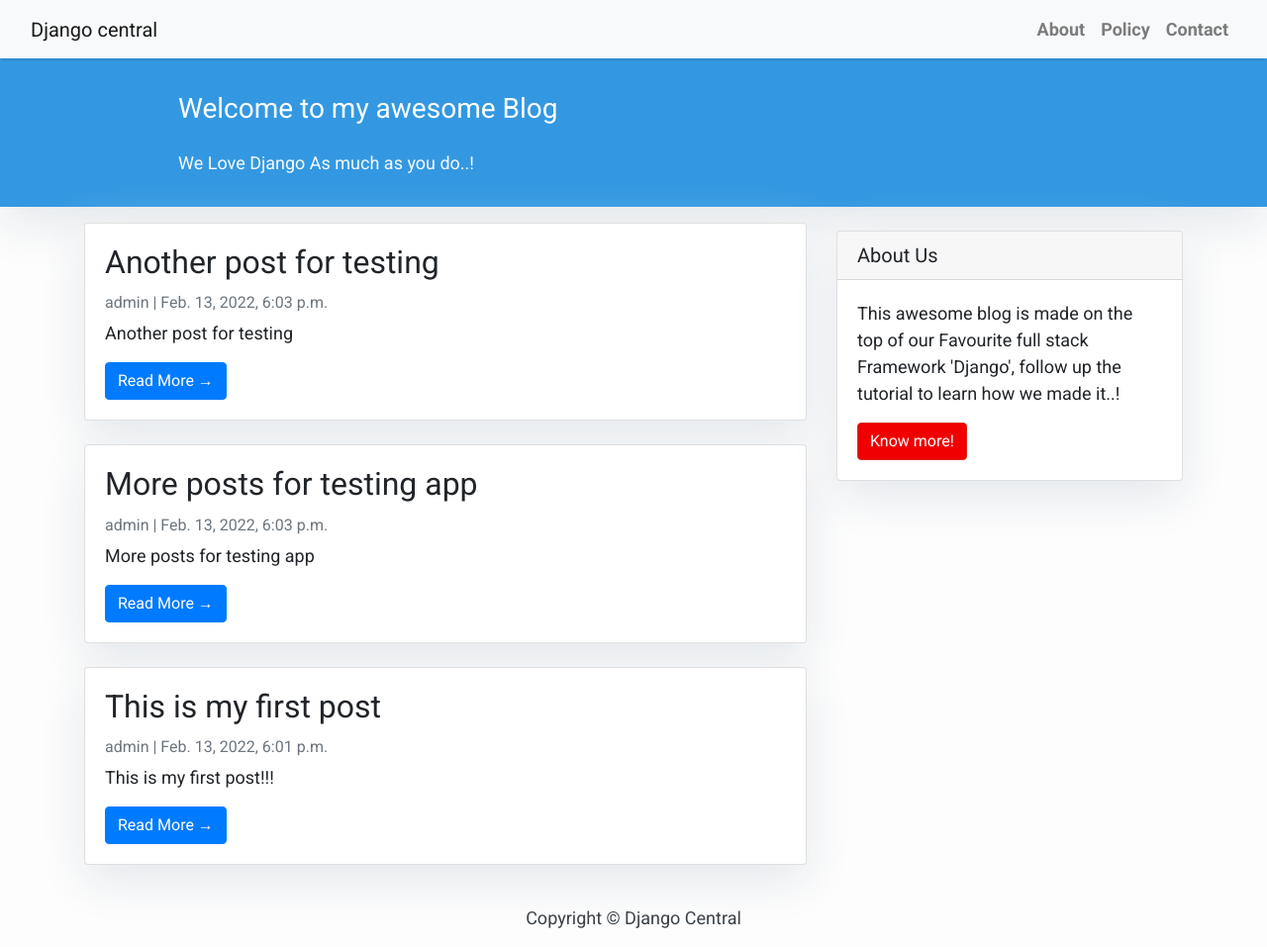
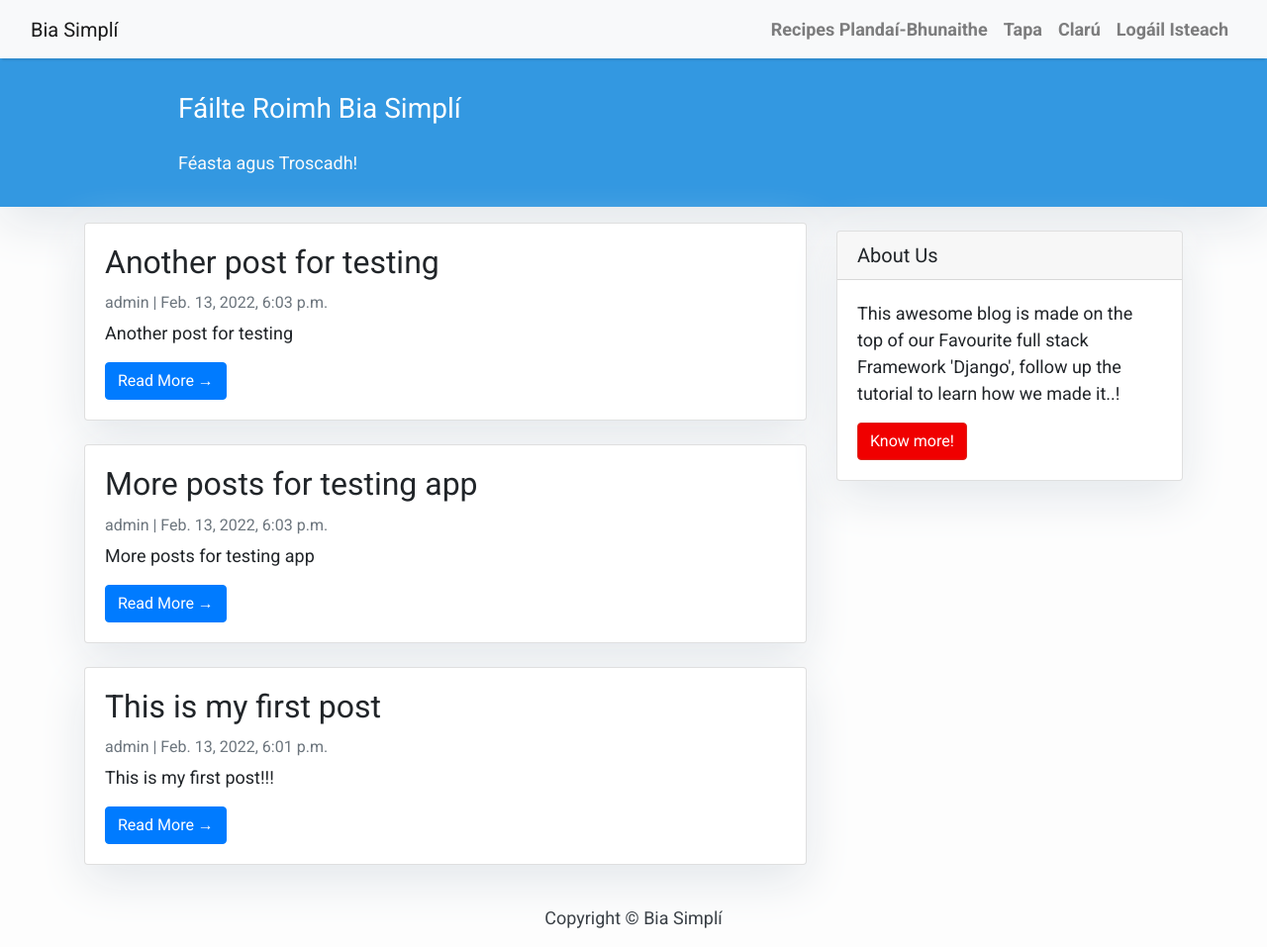
Before and after one commit to Amzzy78/blog-build, a Django app: page / in a window 1280 px wide. Shown: the whole page at 99% size. Run offline with Django 3.2, Linux system fonts and the light colour scheme; data comes from the database, SQL or seed files in the repository; some libraries are stand-ins or nearby versions.

Commit message:
Customize html templates

```diff
--- a/templates/base.html
+++ b/templates/base.html
@@ -2,7 +2,7 @@
 <html>
 
     <head>
-        <title>Django Central</title>
+        <title>Bia Simplí</title>
         <link href="https://fonts.googleapis.com/css?family=Roboto:400,700" rel="stylesheet">
         <meta name="google" content="notranslate" />
         <meta name="viewport" content="width=device-width, initial-scale=1" />
@@ -37,7 +37,7 @@
         <!-- Navigation -->
         <nav class="navbar navbar-expand-lg navbar-light bg-light shadow" id="mainNav">
             <div class="container-fluid">
-                <a class="navbar-brand" href="{% url 'home' %}">Django central</a>
+                <a class="navbar-brand" href="{% url 'home' %}">Bia Simplí</a>
                 <button class="navbar-toggler navbar-toggler-right" type="button" data-toggle="collapse" data-target="#navbarResponsive"
                     aria-controls="navbarResponsive" aria-expanded="false" aria-label="Toggle navigation">
                     <span class="navbar-toggler-icon"></span>
@@ -45,13 +45,16 @@
                 <div class="collapse navbar-collapse" id="navbarResponsive">
                     <ul class="navbar-nav ml-auto">
                         <li class="nav-item text-black">
-                            <a class="nav-link text-black font-weight-bold" href="#">About</a>
+                            <a class="nav-link text-black font-weight-bold" href="#">Recipes Plandaí-Bhunaithe</a>
                         </li>
                         <li class="nav-item text-black">
-                            <a class="nav-link text-black font-weight-bold" href="#">Policy</a>
+                            <a class="nav-link text-black font-weight-bold" href="#">Tapa</a>
                         </li>
                         <li class="nav-item text-black">
-                            <a class="nav-link text-black font-weight-bold" href="#">Contact</a>
+                            <a class="nav-link text-black font-weight-bold" href="#">Clarú</a>
+                        </li>
+                        <li class="nav-item text-black">
+                            <a class="nav-link text-black font-weight-bold" href="#">Logáil Isteach</a>
                         </li>
                     </ul>
                 </div>
@@ -62,7 +65,7 @@
         {% endblock content %}
         <!-- Footer -->
         <footer class="py-3 bg-grey">
-            <p class="m-0 text-dark text-center ">Copyright &copy; Django Central</p>
+            <p class="m-0 text-dark text-center ">Copyright &copy; Bia Simplí</p>
         </footer>
     </body>
 </html>
--- a/templates/index.html
+++ b/templates/index.html
@@ -22,8 +22,8 @@
         <div class="row">
             <div class=" col-md-8 col-md-10 mx-auto">
                 <div class="site-heading">
-                    <h3 class=" site-heading my-4 mt-3 text-white"> Welcome to my awesome Blog </h3>
-                    <p class="text-light">We Love Django As much as you do..! &nbsp
+                    <h3 class=" site-heading my-4 mt-3 text-white"> Fáilte Roimh Bia Simplí </h3>
+                    <p class="text-light">Féasta agus Troscadh! &nbsp
                     </p>
                 </div>
             </div>
```
Also changed, not shown: templates/post_detail.html (added, +16 -0 lines).
